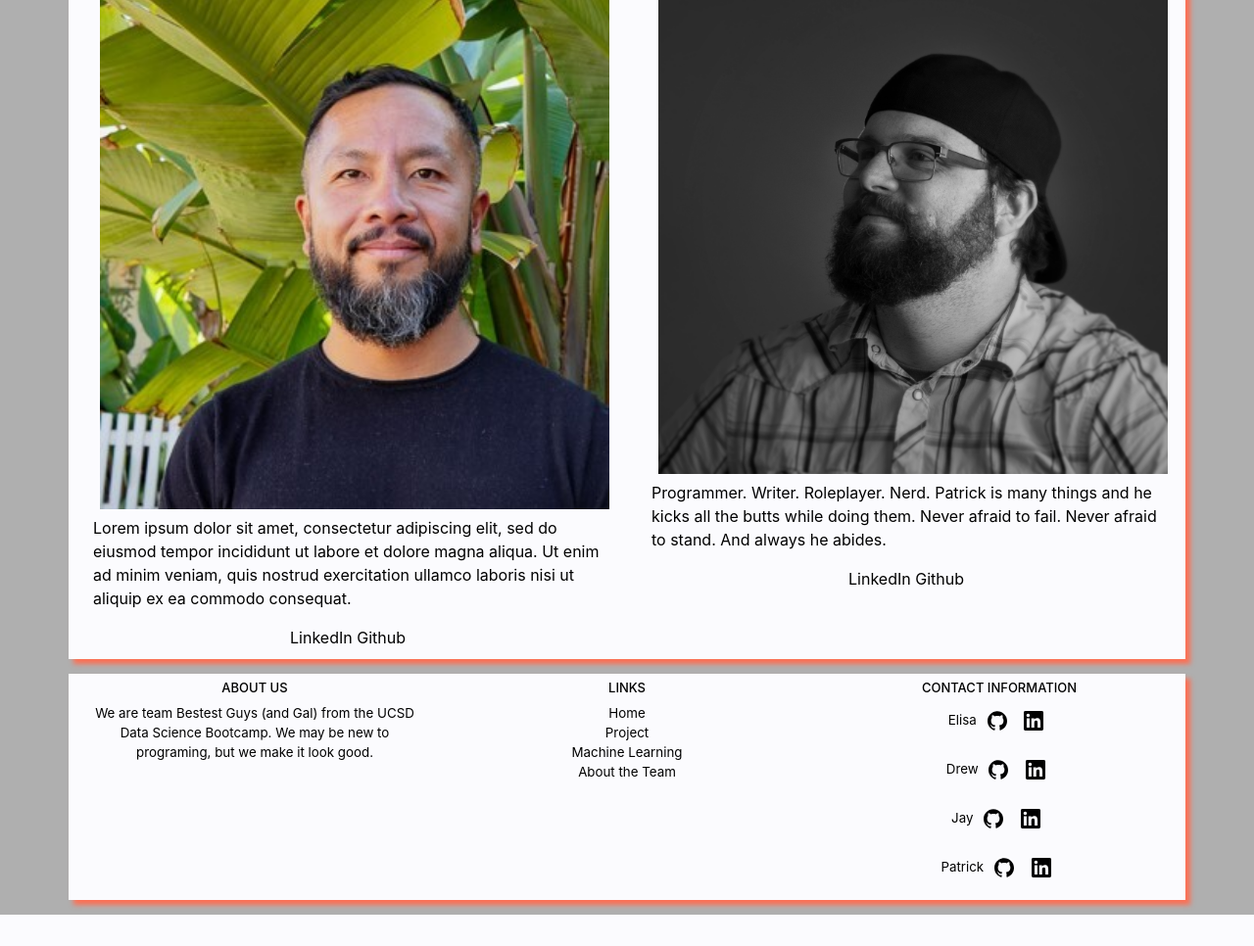
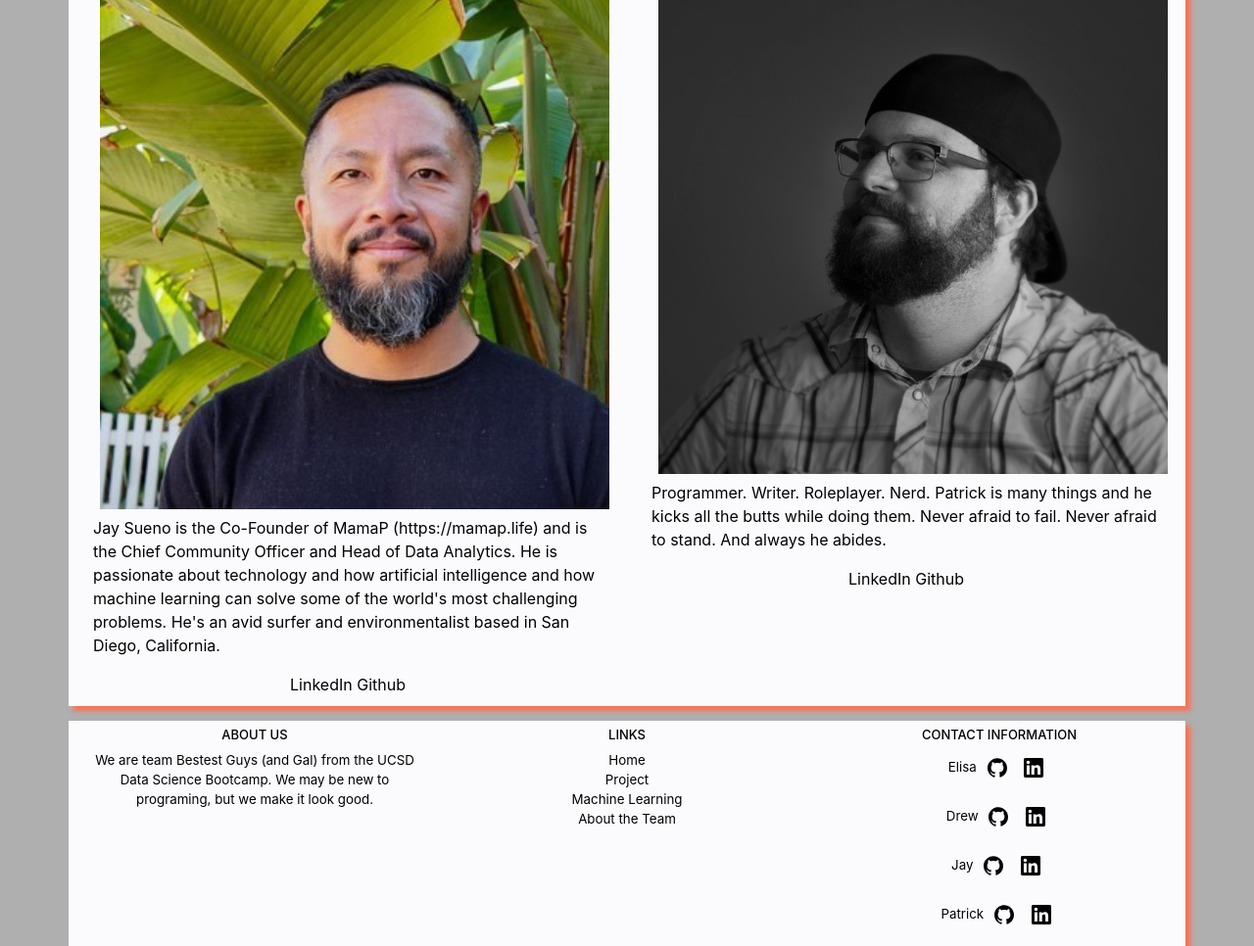
Before and after one commit to jaysueno/group_bestest_guys, a Flask app: page /about in a window 1280 px wide. Shown: the part 847-1813 px from the top of the page at 98% size. Before the commit the page ends 1781 px from the top, so only its background shows below. Run offline with Flask 2, Linux system fonts and the light colour scheme; some libraries are stand-ins or nearby versions.

Commit message:
added jay bio

```diff
--- a/templates/about.html
+++ b/templates/about.html
@@ -41,9 +41,10 @@
             <a href="../static/Images/jay_sueno.jpg">
               <img src="../static/Images/jay_sueno.jpg" alt="Jay Headshot">
               <div class="caption">
-                <p>Lorem ipsum dolor sit amet, consectetur adipiscing elit, sed do eiusmod
-                    tempor incididunt ut labore et dolore magna aliqua. Ut enim ad minim veniam,
-                    quis nostrud exercitation ullamco laboris nisi ut aliquip ex ea commodo consequat.
+                <p>Jay Sueno is the Co-Founder of MamaP (https://mamap.life) and is the Chief Community
+                  Officer and Head of Data Analytics. He is passionate about technology and how artificial
+                  intelligence and how machine learning can solve some of the world's most challenging
+                  problems. He's an avid surfer and environmentalist based in San Diego, California.
                 </p>
               </div>
             </a>
```
